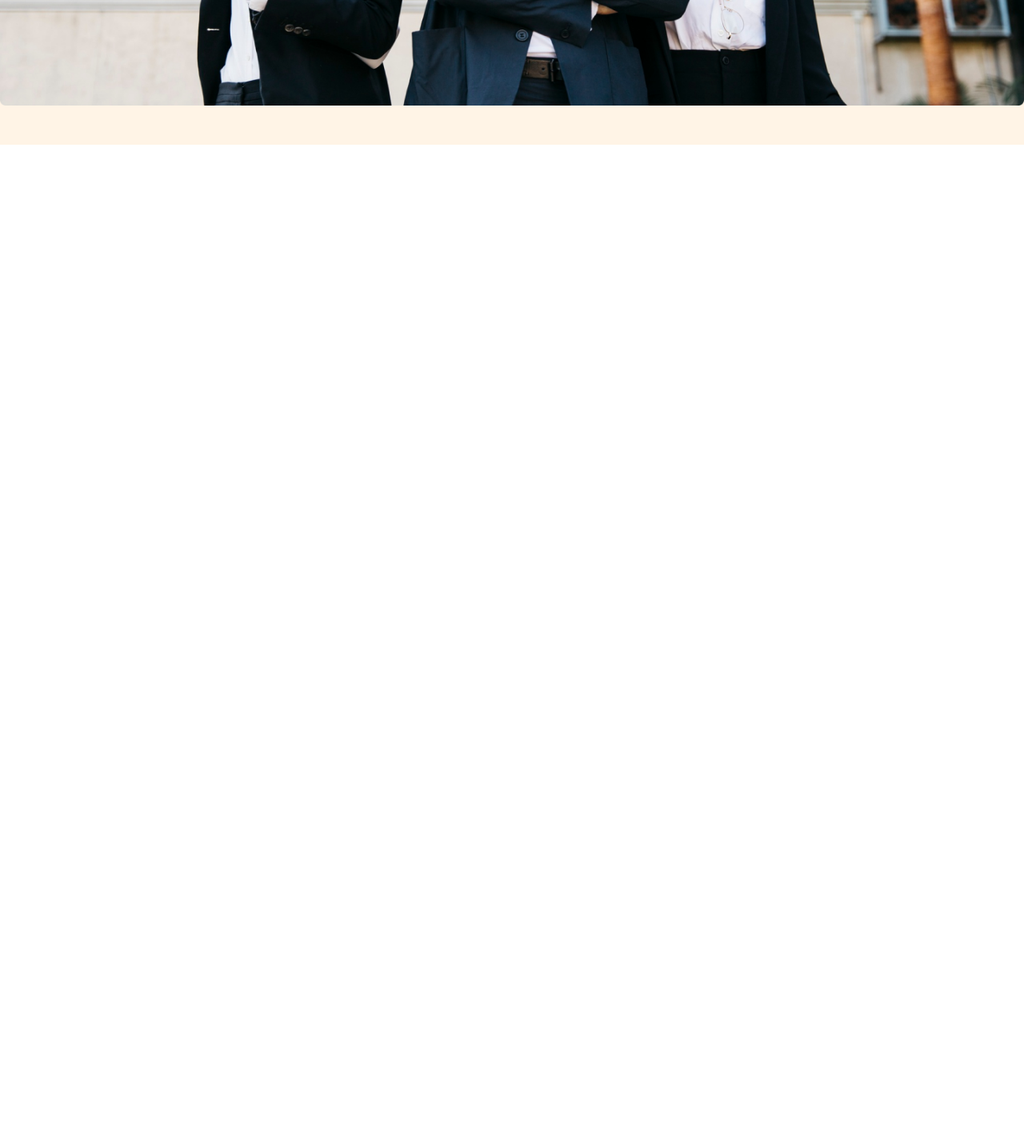
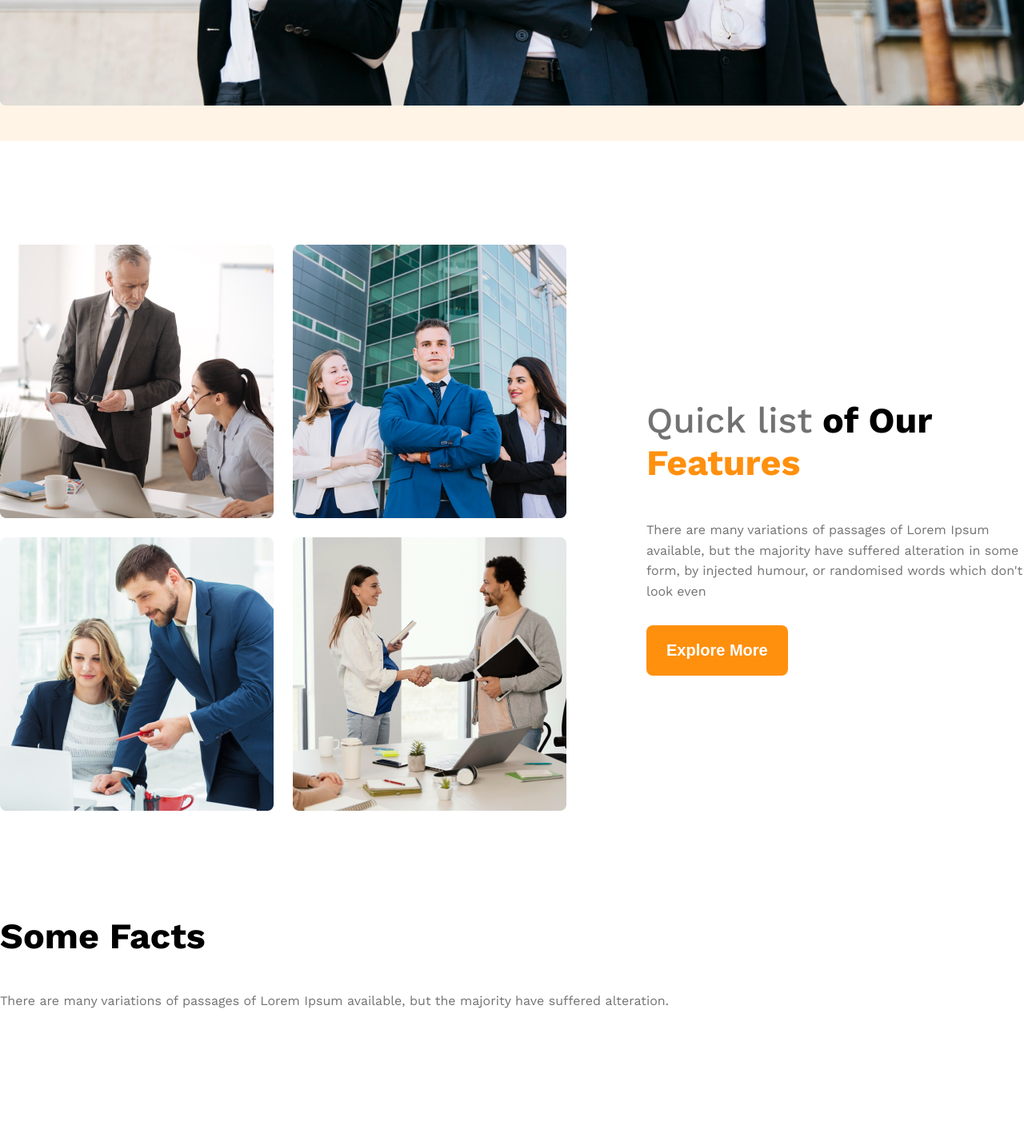
Before and after one commit to Kausarsakib/g3-architects-responsive-website, a plain HTML site: page index.html in a window 1280 px wide. Shown: the part 1048-2470 px from the top of the page at 80% size. Before the commit the page ends 1229 px from the top, so only its background shows below. Drawn offline with nearby package versions, Linux system fonts and the light colour scheme.

Commit message:
made team responsive and added fact structure

```diff
--- a/index.html
+++ b/index.html
@@ -28,7 +28,53 @@
         </div>
     </header>
     <main>
+        <!-- teams section -->
+        <section class="teams display-flex">
+              <div class="team-img-container">
+                   <img src="images/team1.png" alt="Two Architect discussing about design">
+                   <img src="images/team2.png" alt="">
+                   <img src="images/team3.png" alt="">
+                   <img src="images/team4.png" alt="">
+              </div>
+              <div class="our-features">
+                  <h3 class="section-title"><span id="quick-list" class="text-color-lightgray">Quick list</span> <span>of Our</span> <span class="text-primary">Features</span></h3>
+                  <p class="feature-description text-color-lightgray">There are many variations of passages of Lorem Ipsum available, but the majority have suffered alteration in some form, by injected humour, or randomised words which don't look even</p>
+                  <button class="primary-btn Feature-btn">Explore More</button>
+              </div>
+        </section>
+        <!-- features will enjoy -->
+         <section>
+              <h3 class="section-title">Some Facts</h3>
+              <p class="text-color-lightgray">There are many variations of passages of Lorem Ipsum available, but the majority have suffered alteration.</p>
+              <div class="facts-container">
+                   <!-- .fact*4>img.fact-icon+h4.fact-number+h5.fact-name -->
+                    <div class="fact">
+                        <img src="" alt="" class="fact-icon">
+                        <h4 class="fact-number"></h4>
+                        <h5 class="fact-name"></h5>
+                    </div>
+                    <div class="fact">
+                        <img src="" alt="" class="fact-icon">
+                        <h4 class="fact-number"></h4>
+                        <h5 class="fact-name"></h5>
+                    </div>
+                    <div class="fact">
+                        <img src="" alt="" class="fact-icon">
+                        <h4 class="fact-number"></h4>
+                        <h5 class="fact-name"></h5>
+                    </div>
+                    <div class="fact">
+                        <img src="" alt="" class="fact-icon">
+                        <h4 class="fact-number"></h4>
+                        <h5 class="fact-name"></h5>
+                    </div>
+              </div>
+         </section>
 
+         <!-- some facts -->
+          <section class="some-facts">
+
+          </section>
     </main>
     <footer>
 
--- a/styles/architects.css
+++ b/styles/architects.css
@@ -15,6 +15,11 @@ body{
 .display-flex{
     display: flex;
 }
+
+.text-primary{
+    color: #FF900E;
+}
+
 /* dark 02 */
 .text-color-gray{
     color: #424242;
@@ -34,8 +39,26 @@ body{
     font-weight: 600;
     border: none;
     border-radius: 8px;
+    cursor: pointer;
+    transition: 0.3s ease;
+}
+.primary-btn:hover{
+    transform: scale(1.03);
 }
 
+main{
+    max-width: 1440px;
+    margin: 0 auto;
+}
+
+main > section{
+    margin-top: 130px;
+}
+
+.section-title{
+    font-size: 2.8rem;
+    font-weight: 700;
+}
 
 /* header styles */
 
@@ -85,12 +108,62 @@ body{
 
 .banner-image{
     width: 100%;
-    margin-bottom: 45px;
+    margin-bottom: 40px;
+}
+
+/* teams and feature styles */
+.teams{
+    align-items: center;
+}
+
+.team-img-container{
+    display: grid;
+    grid-template-columns: repeat(2, 1fr);
+    gap: 24px;
+}
+
+.our-features{
+    margin-left: 100px;
+    max-width: 537px;
+}
+
+#quick-list{
+    font-weight: 500;
+}
+
+.feature-description{
+    line-height: 1.6;
+    margin-bottom: 30px;
+}
+
+.Feature-btn{
+    margin-bottom: 20px;
 }
 
 /* responsive media query */
 @media screen and (max-width: 576px) {
-    .navbar, .nav-links{
+    .navbar,
+    .nav-links,
+    .teams{
         flex-direction: column;
     }
+
+    .team-img-container{
+         grid-template-columns: repeat(1, 1fr);
+    }
+
+    .our-features{
+        margin-left: 20px;
+    }
 }
+
+/* medium size device */
+@media screen and (min-width: 576px) and (max-width: 992px) {
+    .teams{
+        flex-direction: column;
+    }
+
+    .our-features{
+        margin: 50px auto;
+    }
+}
```
